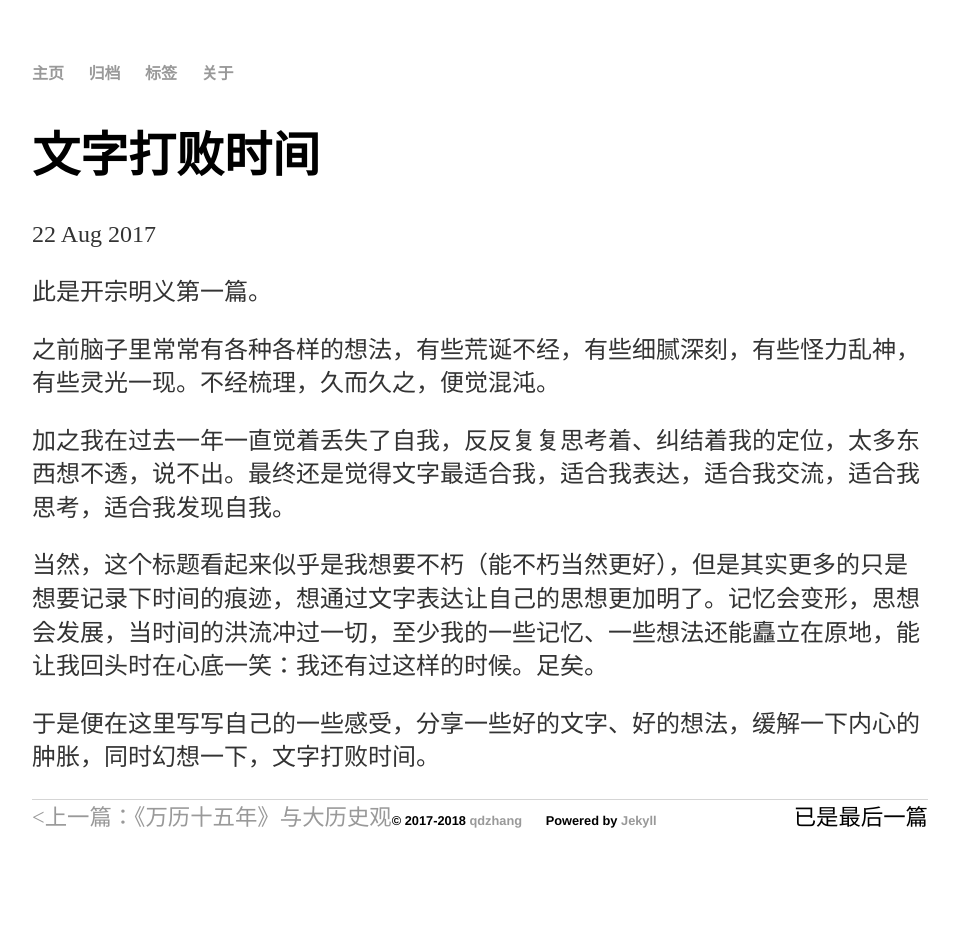
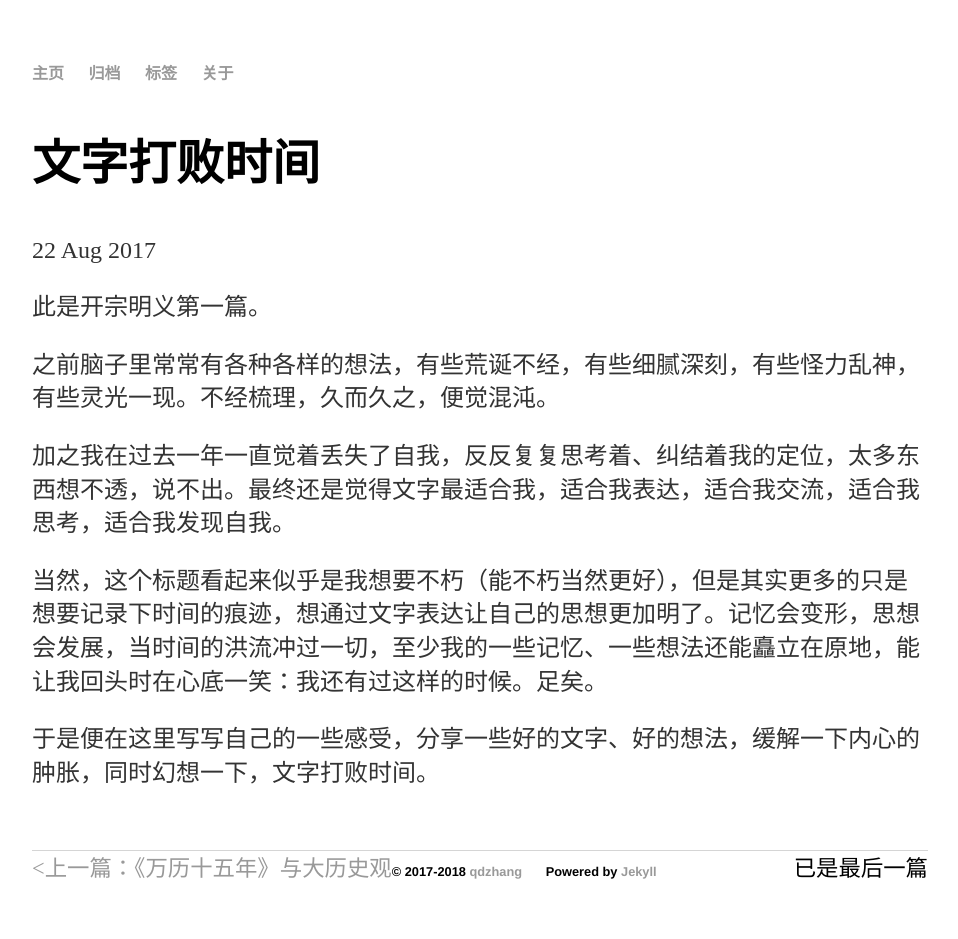
Before and after one commit to chqid/chqid.blog.io, a Jekyll site: the page built from _posts/2017-08-22-first.md, in a window 1280 px wide. Shown: the whole page, without its empty margins (160-1118 px from the left). Built offline with Jekyll 4.4.1, drawn with Linux system fonts in a browser that asks for light colours; before the commit the page ends 900 px from its top, so only the background shows below that.

Commit message:
fix footer and post nav

```diff
--- a/_layouts/post.html
+++ b/_layouts/post.html
@@ -1,10 +1,14 @@
 ---
 layout: default
 ---
+<article>
 <h1>{{ page.title }}</h1>
 <p class="meta">{{ page.date | date_to_string }}</p>
 
 <div class="post">
   {{ content }}
 </div>
+<br />
+<br />
 {% include post-navigation.html %}
+</article>
```
